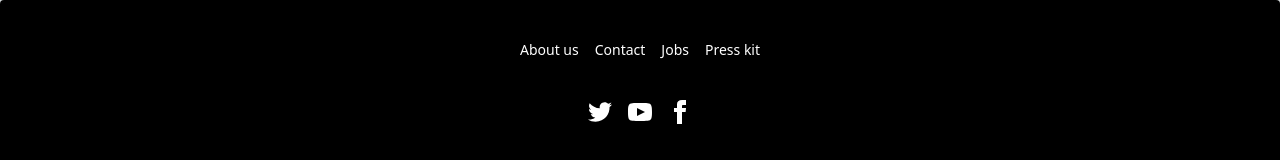
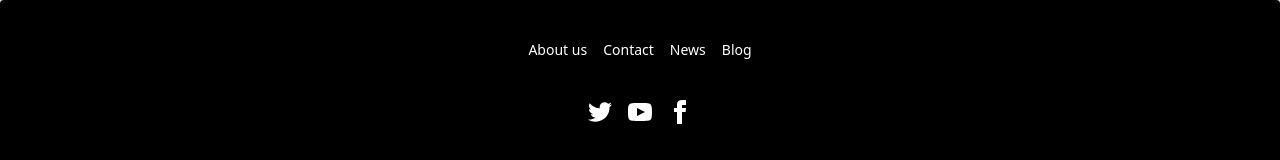
Before and after one commit to Mosharaf12/dummy-news-nextjs, a Next.js app: page /Navber/Footer in a window 1280 px wide. Shown: the top 160 px of the page. Built offline with nearby package versions, Linux system fonts and the light colour scheme.

Commit message:
added the footer section

```diff
--- /dev/null
+++ b/pages/404.js
@@ -0,0 +1,21 @@
+import Link from 'next/link';
+import React from 'react';
+
+const ErrorPage = () => {
+    return (
+        <section className="flex items-center h-full p-16 bg-gray-50 text-gray-800">
+        <div className="container flex flex-col items-center justify-center px-5 mx-auto my-8">
+            <div className="max-w-md text-center">
+                <h2 className="mb-8 font-extrabold text-9xl text-gray-400">
+                    <span className="sr-only">Error</span>404
+                </h2>
+                <p className="text-2xl font-semibold md:text-3xl">Sorry, we couldn't find this page.</p>
+                <p className="mt-4 mb-8 text-gray-600">But dont worry, you can find plenty of other things on our homepage.</p>
+                <Link href='/' className='px-8 py-3 font-semibold rounded bg-blue-600 text-gray-50'>Back to homepage</Link>
+            </div>
+        </div>
+    </section>
+    );
+};
+
+export default ErrorPage;
--- a/pages/Navber/Footer.js
+++ b/pages/Navber/Footer.js
@@ -6,8 +6,8 @@
   <div className="grid grid-flow-col gap-4">
     <a className="link link-hover">About us</a>
     <a className="link link-hover">Contact</a>
-    <a className="link link-hover">Jobs</a>
-    <a className="link link-hover">Press kit</a>
+    <a className="link link-hover">News</a>
+    <a className="link link-hover">Blog</a>
   </div>
   <div>
     <div className="grid grid-flow-col gap-4">
```
